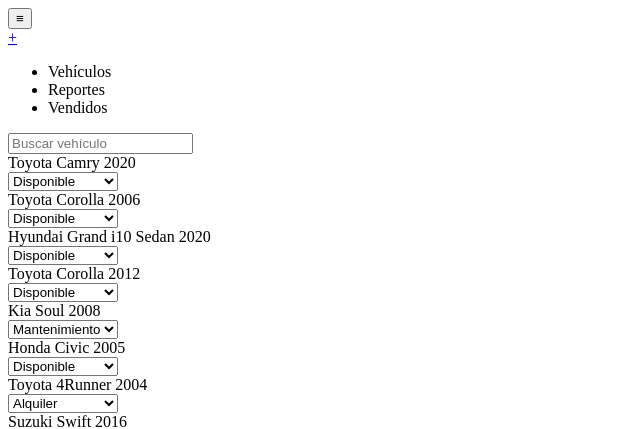
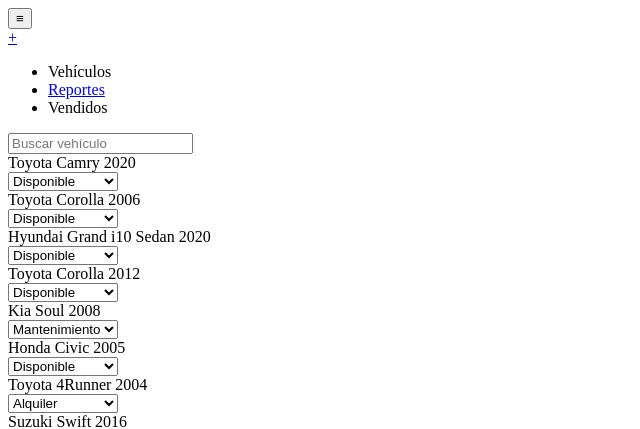
Before and after one commit to fash2110/ReqSoft-RentACar, a Flask app: page / in a window 1280 px wide. Shown: the top 429 px of the page, without its empty margins (0-640 px from the left). Run offline with Flask 3, Linux system fonts and the light colour scheme.

Commit message:
Update Inicio.html

```diff
--- a/templates/Inicio.html
+++ b/templates/Inicio.html
@@ -14,7 +14,7 @@
     <div class="sidebar">
         <button class="menu-toggle">≡</button>
 
-        <!-- Botón de "+" modificado para ser un enlace -->
+	<!-- Botón de "+" modificado para ser un enlace -->
 	<a href="{{ url_for('IngresarVehiculo') }}">
     	    <div class="add-button">+</div>
 	</a>
@@ -26,7 +26,9 @@
             </li>
             <li class="menu-item">
                 <i class="fa fa-file"></i>
-                <span class="menu-text">Reportes</span>
+		<a href="{{ url_for('reportes') }}">
+                    <span class="menu-text">Reportes</span>
+		</a>
             </li>
             <li class="menu-item">
                 <i class="fa fa-star"></i>
```
